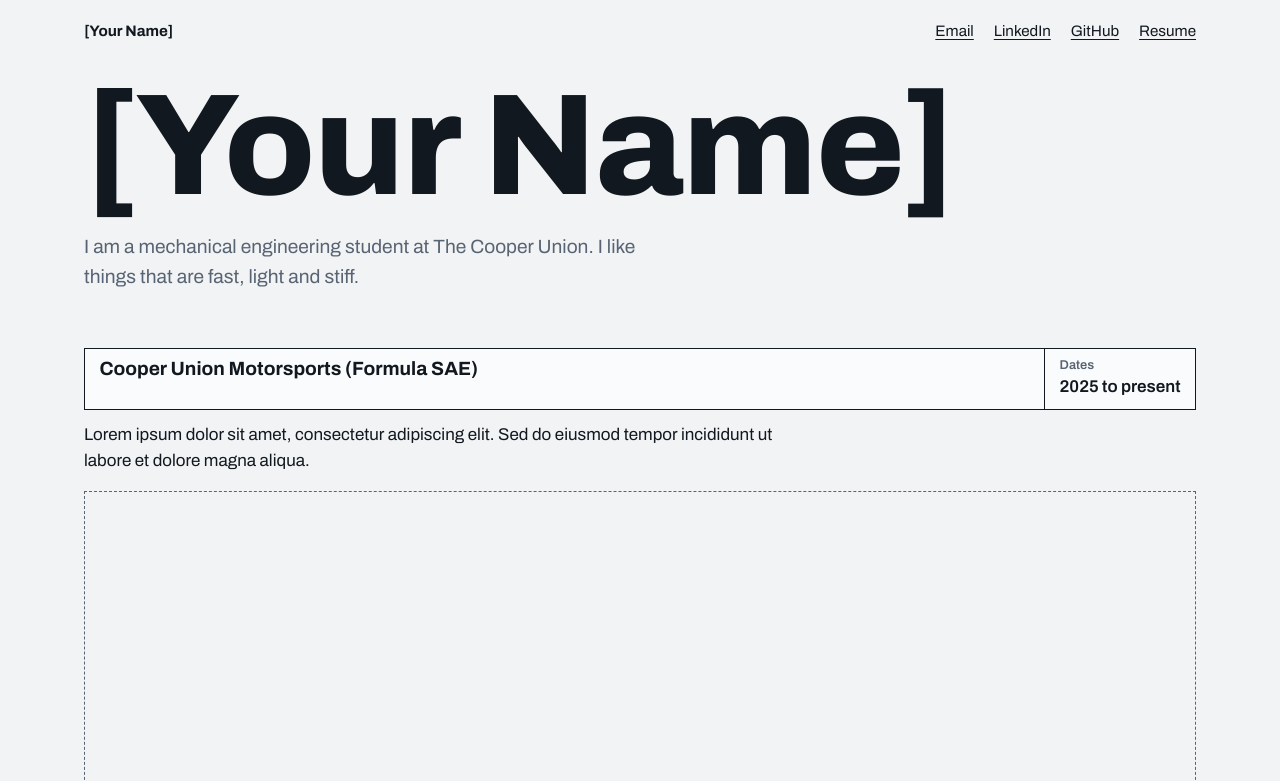
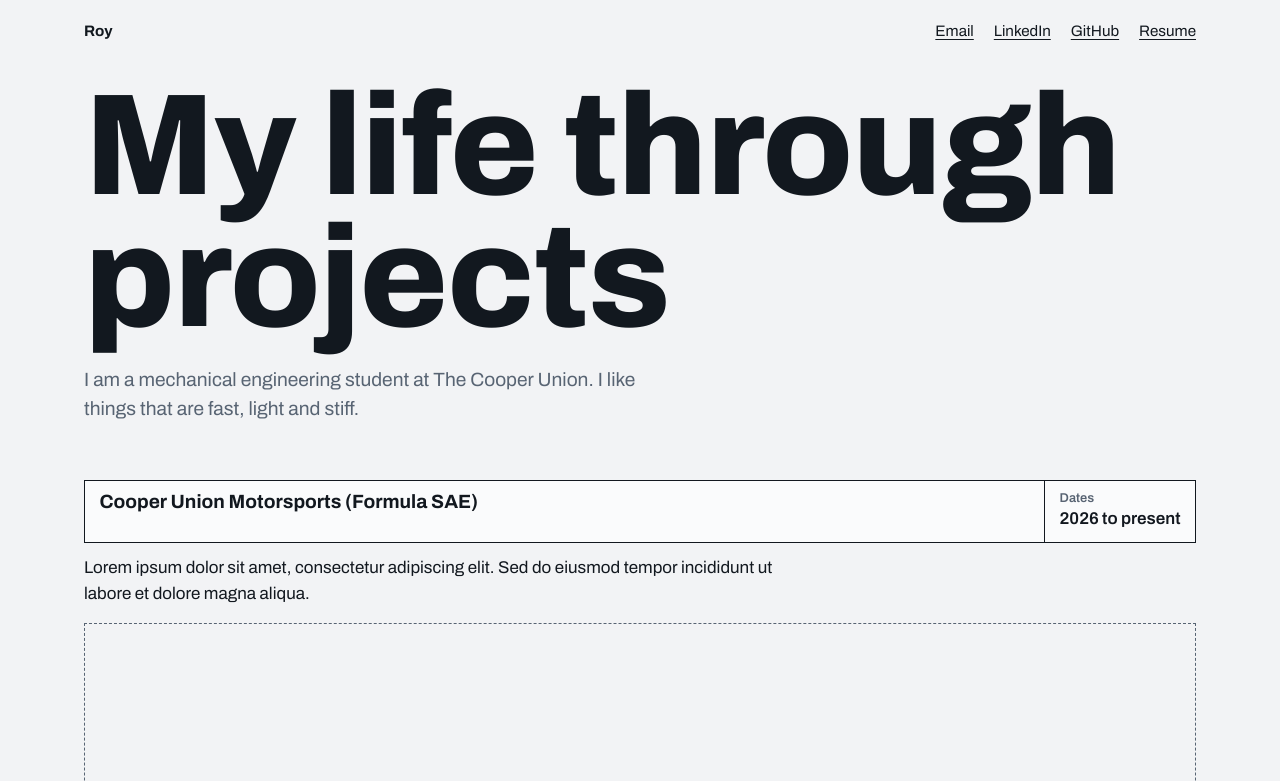
Before and after one commit to CUrxy/CUrxy.github.io, a plain HTML site: page index.html in a window 1280 px wide. Shown: the top 781 px of the page. Drawn offline with Linux system fonts and the light colour scheme.

Commit message:
Update project details and personal information

```diff
--- a/index.html
+++ b/index.html
@@ -66,7 +66,7 @@
 
 <div class="wrap">
   <nav aria-label="Primary">
-    <strong>[Your Name]</strong>
+    <strong>Roy</strong>
     <ul>
       <li><a href="mailto:[your-email]">Email</a></li>
       <li><a href="[your-linkedin-url]">LinkedIn</a></li>
@@ -76,7 +76,7 @@
   </nav>
 
   <header class="hero">
-    <h1>[Your Name]</h1>
+    <h1>My life through projects</h1>
     <p class="intro">I am a mechanical engineering student at The Cooper Union. I like things that are fast, light and stiff.</p>
   </header>
 
@@ -110,7 +110,7 @@
    Missing files show a dashed box naming the file to add.
 ---------------------------------------------------------------- */
 const projects = [
-  { title: "Cooper Union Motorsports (Formula SAE)", dates: "2025 to present",
+  { title: "Cooper Union Motorsports (Formula SAE)", dates: "2026 to present",
     blurb: "Lorem ipsum dolor sit amet, consectetur adipiscing elit. Sed do eiusmod tempor incididunt ut labore et dolore magna aliqua.",
     images: [
       ["images/formula-sae-car.jpg", "The Formula SAE car"],
@@ -125,7 +125,7 @@ const projects = [
       ["images/dragonfly-wing.jpg", "Adjustable wing mount"],
       ["images/dragonfly-data.jpg", "Test data"]
     ] },
-  { title: "Audi S6 Performance Build", dates: "[Year] to present",
+  { title: "Audi S6 Performance Build", dates: "2025 to present",
     blurb: "Lorem ipsum dolor sit amet, consectetur adipiscing elit. Sed do eiusmod tempor incididunt ut labore et dolore magna aliqua.",
     images: [
       ["images/s6-car.jpg", "The Audi S6"],
@@ -144,7 +144,7 @@ const projects = [
       ["images/printer.jpg", "The printer"],
       ["images/printer-resonance.jpg", "Resonance measurement"]
     ] },
-  { title: "Machine Shop", dates: "2025 to 2026",
+  { title: "Machine Shop", dates: "2024 to present",
     blurb: "Lorem ipsum dolor sit amet, consectetur adipiscing elit. Sed do eiusmod tempor incididunt ut labore et dolore magna aliqua.",
     images: [
       ["images/machining-1.jpg", "Machining a part"],
```
